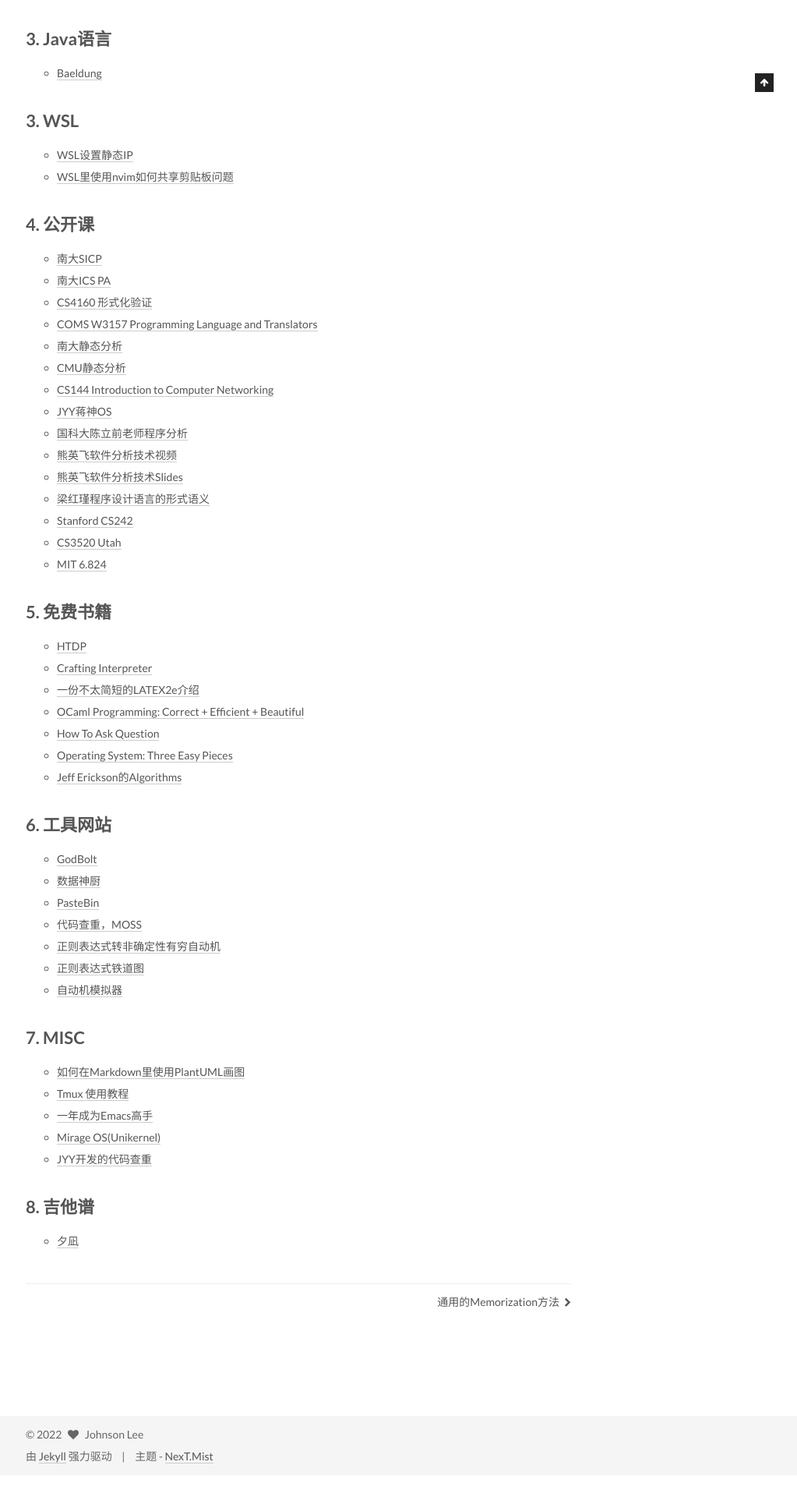
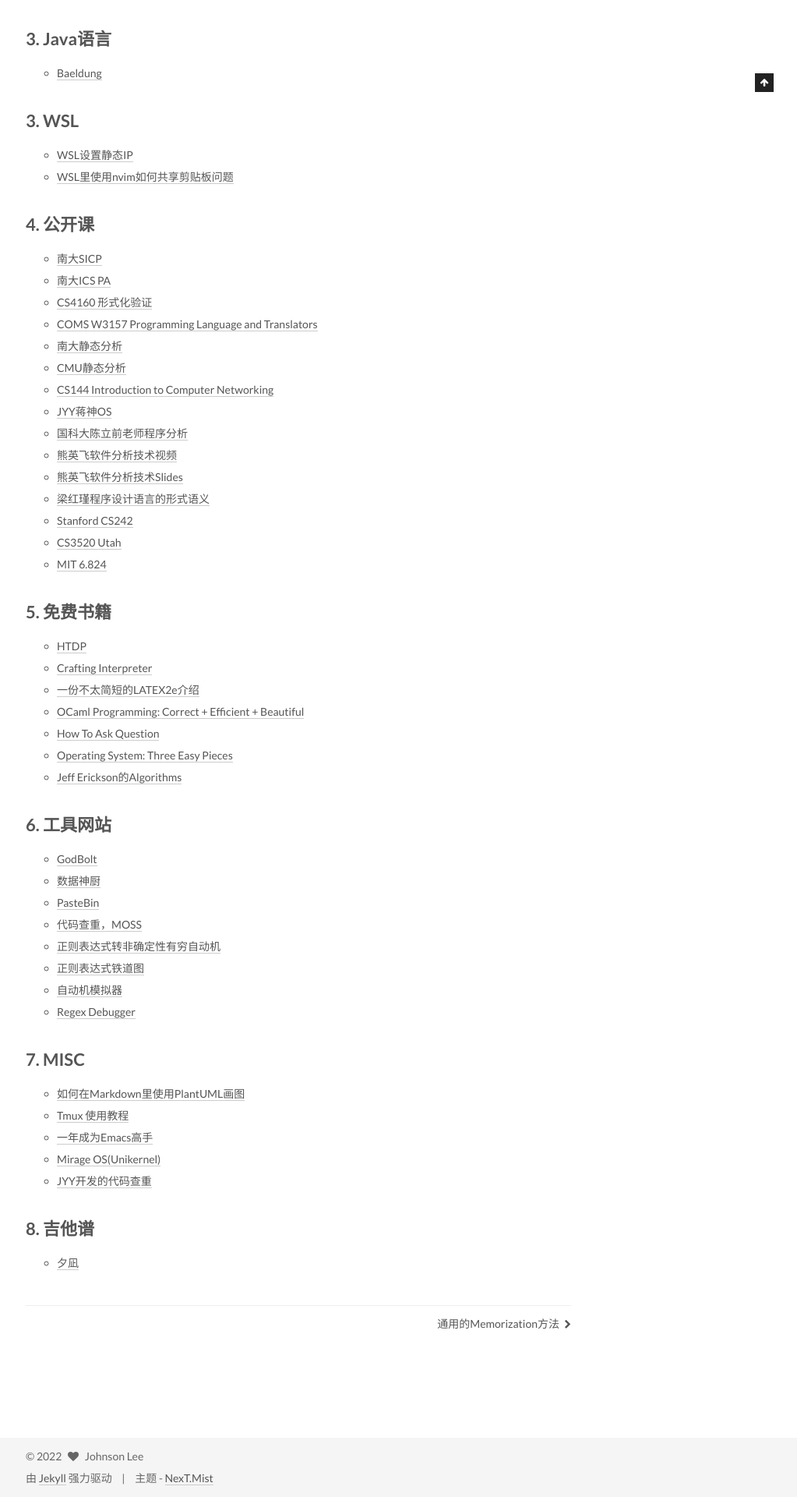
Before and after one commit to JohnsonLee-debug/johnsonlee-debug.github.io, a Jekyll site: the page built from _posts/2022-02-26-website_archive.md, in a window 1280 px wide. Shown: the part 882-2802 px from the top of the page at 78% size, without its empty margins (257-1280 px from the left). Built offline with Jekyll 4.4.1, drawn with Linux system fonts in a browser that asks for light colours; before the commit the page ends 2774 px from its top, so only the background shows below that.

Commit message:
Add regex debugger

```diff
--- a/_posts/2022-02-26-website_archive.md
+++ b/_posts/2022-02-26-website_archive.md
@@ -75,6 +75,7 @@
 - [正则表达式转非确定性有穷自动机](https://cyberzhg.github.io/toolbox/regex2nfa)
 - [正则表达式铁道图](https://jex.im/regulex/#!flags=&re=%5E(a%7Cb)*%24)
 - [自动机模拟器](https://ivanzuzak.info/noam/webapps/fsm_simulator/)
+- [Regex Debugger](https://regex101.com/)
 
 ## 7. MISC
 
```
